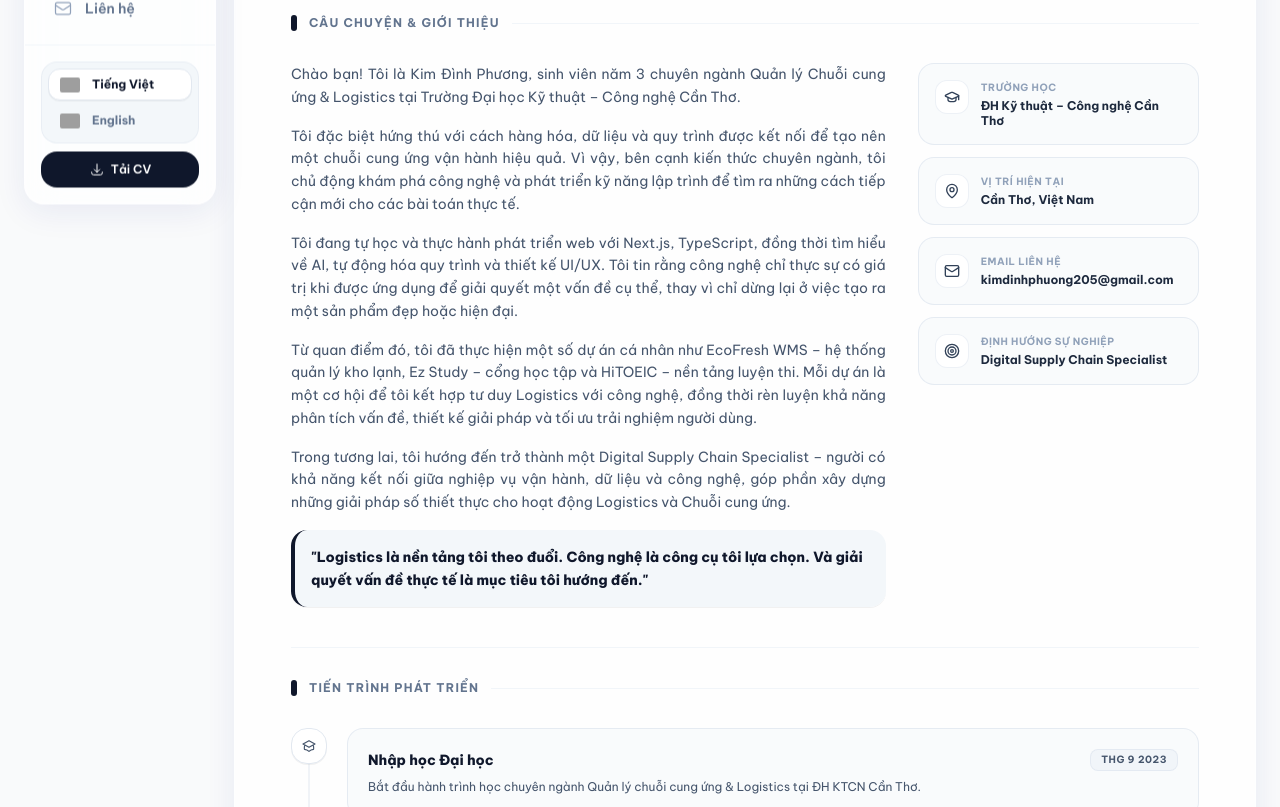
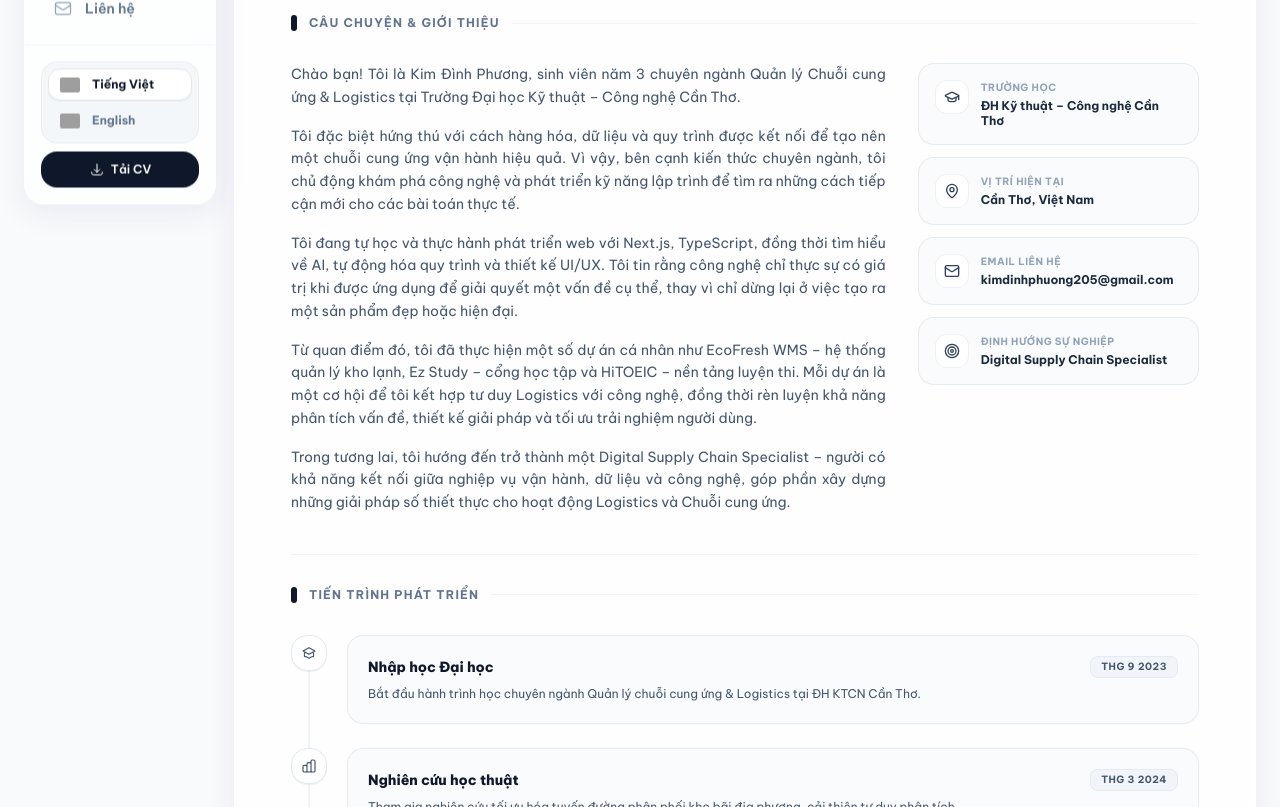
Before and after one commit to dinhphuong25/portfolio1, a Next.js app: page / in a window 1280 px wide. Shown: the part 384-1191 px from the top of the page. Built offline with nearby package versions, Linux system fonts and the light colour scheme; grey boxes are pictures that could not be loaded.

Commit message:
fix: remove motto banner from About section

```diff
--- a/src/components/AboutSection.tsx
+++ b/src/components/AboutSection.tsx
@@ -16,8 +16,6 @@ export default function AboutSection() {
         "Trong tương lai, tôi hướng đến trở thành một Digital Supply Chain Specialist – người có khả năng kết nối giữa nghiệp vụ vận hành, dữ liệu và công nghệ, góp phần xây dựng những giải pháp số thiết thực cho hoạt động Logistics và Chuỗi cung ứng.",
     ];
 
-    const mottoVi = "Logistics là nền tảng tôi theo đuổi. Công nghệ là công cụ tôi lựa chọn. Và giải quyết vấn đề thực tế là mục tiêu tôi hướng đến.";
-
     const storyEn = [
         "Hello! I am Kim Dinh Phuong, a 3rd-year student majoring in Supply Chain Management & Logistics at Can Tho University of Technology.",
         "I am particularly fascinated by how goods, data, and processes connect to form an efficient operational supply chain. Alongside my academic studies, I proactively explore technology and develop programming skills to find practical solutions.",
@@ -26,11 +24,8 @@ export default function AboutSection() {
         "In the future, I aim to become a Digital Supply Chain Specialist — serving as a bridge between field operations, data, and technology to build impactful digital solutions.",
     ];
 
-    const mottoEn = "Logistics is my foundation. Technology is my tool. Solving real-world problems is my goal.";
-
     const isVi = language === "vi";
     const currentStory = isVi ? storyVi : storyEn;
-    const currentMotto = isVi ? mottoVi : mottoEn;
 
     const highlightsVi = [
         {
@@ -104,11 +99,6 @@ export default function AboutSection() {
                             {paragraph}
                         </p>
                     ))}
-
-                    {/* Highlighted Closing Motto Banner */}
-                    <div className="p-4 rounded-xl bg-slate-100/80 dark:bg-slate-800/80 border-l-4 border-slate-900 dark:border-white text-slate-900 dark:text-white font-extrabold text-xs sm:text-sm leading-relaxed mt-4 shadow-2xs">
-                        "{currentMotto}"
-                    </div>
                 </div>
 
                 {/* Right Highlights Cards */}
```
